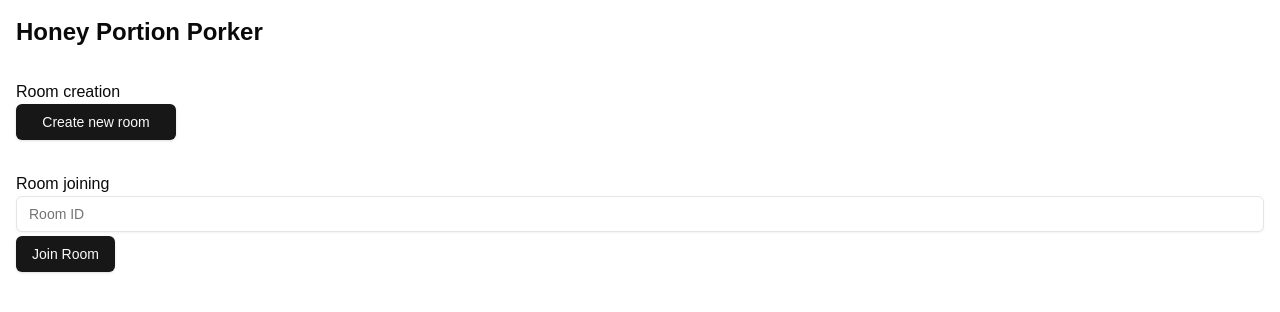
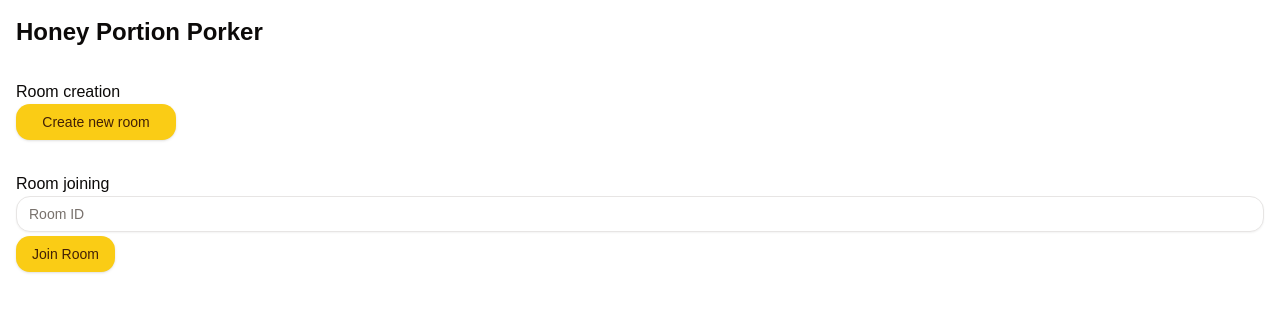
Before and after one commit to harusame0616/honey-portion-porker, a Next.js app in the folder web/: page / in a window 1280 px wide. Shown: the top 312 px of the page. Built offline with nearby package versions, Linux system fonts and the light colour scheme.

Commit message:
テーマ適用

```diff
--- a/web/src/app/globals.css
+++ b/web/src/app/globals.css
@@ -6,54 +6,56 @@
   font-family: Arial, Helvetica, sans-serif;
 }
 
+
 @layer base {
   :root {
     --background: 0 0% 100%;
-    --foreground: 0 0% 3.9%;
+    --foreground: 20 14.3% 4.1%;
     --card: 0 0% 100%;
-    --card-foreground: 0 0% 3.9%;
+    --card-foreground: 20 14.3% 4.1%;
     --popover: 0 0% 100%;
-    --popover-foreground: 0 0% 3.9%;
-    --primary: 0 0% 9%;
-    --primary-foreground: 0 0% 98%;
-    --secondary: 0 0% 96.1%;
-    --secondary-foreground: 0 0% 9%;
-    --muted: 0 0% 96.1%;
-    --muted-foreground: 0 0% 45.1%;
-    --accent: 0 0% 96.1%;
-    --accent-foreground: 0 0% 9%;
+    --popover-foreground: 20 14.3% 4.1%;
+    --primary: 47.9 95.8% 53.1%;
+    --primary-foreground: 26 83.3% 14.1%;
+    --secondary: 60 4.8% 95.9%;
+    --secondary-foreground: 24 9.8% 10%;
+    --muted: 60 4.8% 95.9%;
+    --muted-foreground: 25 5.3% 44.7%;
+    --accent: 60 4.8% 95.9%;
+    --accent-foreground: 24 9.8% 10%;
     --destructive: 0 84.2% 60.2%;
-    --destructive-foreground: 0 0% 98%;
-    --border: 0 0% 89.8%;
-    --input: 0 0% 89.8%;
-    --ring: 0 0% 3.9%;
+    --destructive-foreground: 60 9.1% 97.8%;
+    --border: 20 5.9% 90%;
+    --input: 20 5.9% 90%;
+    --ring: 20 14.3% 4.1%;
+    --radius: 1rem;
     --chart-1: 12 76% 61%;
     --chart-2: 173 58% 39%;
     --chart-3: 197 37% 24%;
     --chart-4: 43 74% 66%;
     --chart-5: 27 87% 67%;
-    --radius: 0.5rem;
   }
+
   .dark {
-    --background: 0 0% 3.9%;
-    --foreground: 0 0% 98%;
-    --card: 0 0% 3.9%;
-    --card-foreground: 0 0% 98%;
-    --popover: 0 0% 3.9%;
-    --popover-foreground: 0 0% 98%;
-    --primary: 0 0% 98%;
-    --primary-foreground: 0 0% 9%;
-    --secondary: 0 0% 14.9%;
-    --secondary-foreground: 0 0% 98%;
-    --muted: 0 0% 14.9%;
-    --muted-foreground: 0 0% 63.9%;
-    --accent: 0 0% 14.9%;
-    --accent-foreground: 0 0% 98%;
+    --background: 20 14.3% 4.1%;
+    --foreground: 60 9.1% 97.8%;
+    --card: 20 14.3% 4.1%;
+    --card-foreground: 60 9.1% 97.8%;
+    --popover: 20 14.3% 4.1%;
+    --popover-foreground: 60 9.1% 97.8%;
+    --primary: 47.9 95.8% 53.1%;
+    --primary-foreground: 26 83.3% 14.1%;
+    --secondary: 12 6.5% 15.1%;
+    --secondary-foreground: 60 9.1% 97.8%;
+    --muted: 12 6.5% 15.1%;
+    --muted-foreground: 24 5.4% 63.9%;
+    --accent: 12 6.5% 15.1%;
+    --accent-foreground: 60 9.1% 97.8%;
     --destructive: 0 62.8% 30.6%;
-    --destructive-foreground: 0 0% 98%;
-    --border: 0 0% 14.9%;
-    --input: 0 0% 14.9%;
-    --ring: 0 0% 83.1%;
+    --destructive-foreground: 60 9.1% 97.8%;
+    --border: 12 6.5% 15.1%;
+    --input: 12 6.5% 15.1%;
+    --ring: 35.5 91.7% 32.9%;
     --chart-1: 220 70% 50%;
     --chart-2: 160 60% 45%;
     --chart-3: 30 80% 55%;
@@ -61,6 +63,7 @@
     --chart-5: 340 75% 55%;
   }
 }
+
 
 @layer base {
   * {
```
